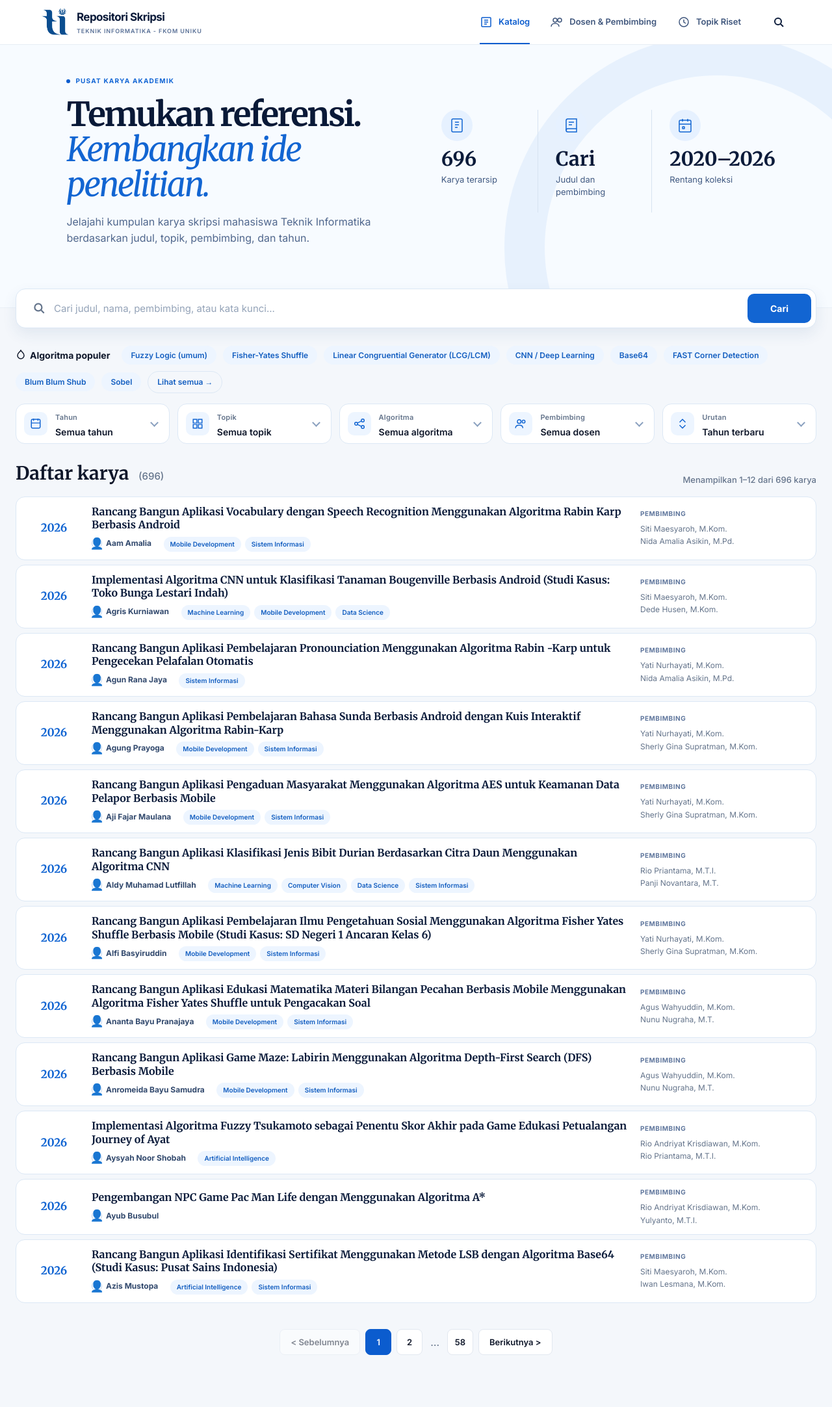
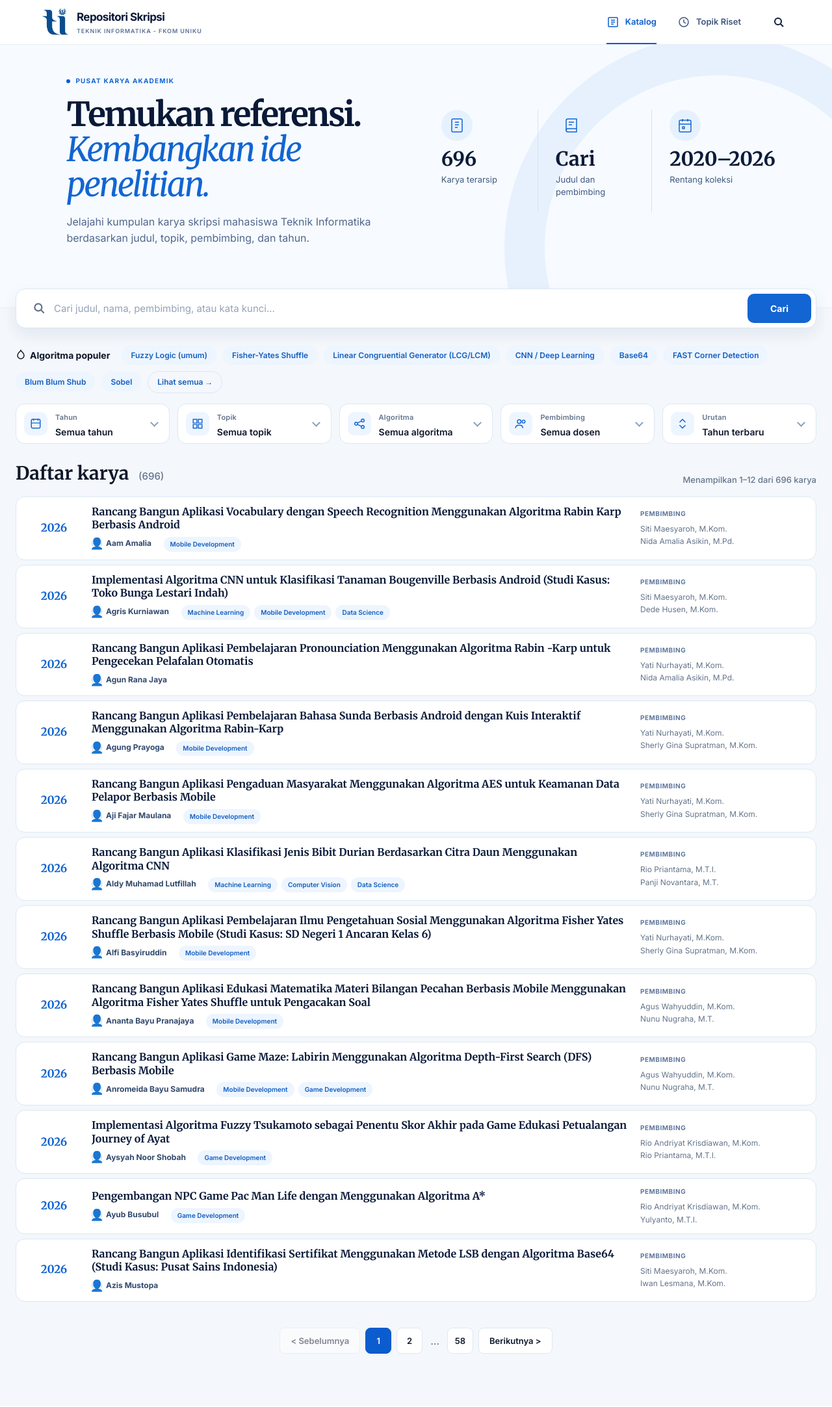
Before and after one commit to dhezhen/repositori_skripsi, a PHP site: page /index.php in a window 1280 px wide. Shown: the whole page at 65% size. After the commit the page ends 2083 px from the top, so only its background shows below. Run offline with PHP 8.4, Linux system fonts and the light colour scheme; data comes from the database, SQL or seed files in the repository.

Commit message:
feat: add GitHub Actions workflow for FTP deployment and update topic keywords and navigation

```diff
--- a/app.js
+++ b/app.js
@@ -12,14 +12,15 @@ let currentPage = 1;
 let debounce;
 
 const topicKeywords = {
-  'Artificial Intelligence': ['artificial intelligence', 'ai', 'sistem pakar', 'cerdas', 'diagnosa', 'diagnosis penyakit'],
+  'Artificial Intelligence': ['artificial intelligence', 'sistem pakar', 'cerdas', 'diagnosa', 'diagnosis penyakit'],
   'Machine Learning': ['machine learning', 'deep learning', 'cnn', 'convolutional neural network', 'neural network', 'transfer learning', 'resnet', 'mobilenet', 'yolo'],
   'Computer Vision': ['pengolahan citra', 'citra digital', 'pengenalan wajah', 'deteksi objek', 'segmentasi', 'pengenalan pola', 'citra', 'gambar', 'computer vision', 'objek', 'wajah'],
-  'Mobile Development': ['mobile', 'android', 'berbasis android', 'smartphone'],
-  'Web Development': ['web', 'website', 'berbasis web'],
-  'Data Science': ['data science', 'data mining', 'klasifikasi', 'prediksi', 'peramalan', 'text mining', 'sentimen', 'sentiment analysis'],
-  'IoT': ['iot', 'internet of things', 'mikrokontroler', 'arduino', 'raspberry', 'sensor'],
-  'Sistem Informasi': ['sistem informasi', 'aplikasi', 'rancang bangun', 'pengembangan sistem', 'sistem pendukung keputusan', 'spk', 'pemilihan', 'penentuan']
+  'Mobile Development': ['mobile', 'android', 'berbasis android', 'smartphone', 'aplikasi mobile', 'm-learning', 'm-commerce'],
+  'Web Development': ['web', 'website', 'berbasis web', 'aplikasi web', 'sistem informasi geografis'],
+  'Data Science': ['data science', 'data mining', 'klasifikasi', 'prediksi', 'peramalan', 'text mining', 'sentimen', 'sentiment analysis', 'rekomendasi'],
+  'Game Development': ['game', 'augmented reality', 'virtual reality', 'permainan', 'role playing game', 'gamifikasi', 'edukasi game'],
+  'IoT': ['iot', 'internet of things', 'mikrokontroler', 'arduino', 'raspberry', 'sensor', 'smart home', 'monitoring berbasis'],
+  'Sistem Informasi': ['sistem informasi', 'sistem informasi manajemen', 'sistem pendukung keputusan', 'spk']
 };
 
 function extractTags(title) {
--- a/index.php
+++ b/index.php
@@ -28,14 +28,15 @@ require __DIR__ . '/algorithms.php';
 
 function get_themes(): array {
     return [
-        'Artificial Intelligence' => ['artificial intelligence', 'ai', 'sistem pakar', 'cerdas', 'diagnosa', 'diagnosis penyakit'],
+        'Artificial Intelligence' => ['artificial intelligence', 'sistem pakar', 'cerdas', 'diagnosa', 'diagnosis penyakit'],
         'Machine Learning' => ['machine learning', 'deep learning', 'cnn', 'convolutional neural network', 'neural network', 'transfer learning', 'resnet', 'mobilenet', 'yolo'],
         'Computer Vision' => ['pengolahan citra', 'citra digital', 'pengenalan wajah', 'deteksi objek', 'segmentasi', 'pengenalan pola', 'citra', 'gambar', 'computer vision', 'objek', 'wajah'],
-        'Mobile Development' => ['mobile', 'android', 'berbasis android', 'smartphone'],
-        'Web Development' => ['web', 'website', 'berbasis web'],
-        'Data Science' => ['data science', 'data mining', 'klasifikasi', 'prediksi', 'peramalan', 'text mining', 'sentimen', 'sentiment analysis'],
-        'IoT' => ['iot', 'internet of things', 'mikrokontroler', 'arduino', 'raspberry', 'sensor'],
-        'Sistem Informasi' => ['sistem informasi', 'aplikasi', 'rancang bangun', 'pengembangan sistem', 'sistem pendukung keputusan', 'spk', 'pemilihan', 'penentuan']
+        'Mobile Development' => ['mobile', 'android', 'berbasis android', 'smartphone', 'aplikasi mobile', 'm-learning', 'm-commerce'],
+        'Web Development' => ['web', 'website', 'berbasis web', 'aplikasi web', 'sistem informasi geografis'],
+        'Data Science' => ['data science', 'data mining', 'klasifikasi', 'prediksi', 'peramalan', 'text mining', 'sentimen', 'sentiment analysis', 'rekomendasi'],
+        'Game Development' => ['game', 'augmented reality', 'virtual reality', 'permainan', 'role playing game', 'gamifikasi', 'edukasi game'],
+        'IoT' => ['iot', 'internet of things', 'mikrokontroler', 'arduino', 'raspberry', 'sensor', 'smart home', 'monitoring berbasis'],
+        'Sistem Informasi' => ['sistem informasi', 'sistem informasi manajemen', 'sistem pendukung keputusan', 'spk']
     ];
 }
 
@@ -167,7 +168,7 @@ if (isset($_GET['admin'])) {
     }
     $message = (string)($_SESSION['import_message'] ?? ''); unset($_SESSION['import_message']);
     ?><!doctype html><html lang="id"><head><meta charset="utf-8"><meta name="viewport" content="width=device-width,initial-scale=1"><meta name="theme-color" content="#0d4f91"><title>Impor Data — Repositori FKOM</title><link rel="icon" href="assets/favicon.ico"><link rel="stylesheet" href="style.css"></head><body>
-    <header class="topbar"><a class="brand" href="./"><img class="brand-icon" src="assets/fkom-icon.png" alt="Logo FKOM"><span class="brand-name">Repositori Skripsi<small>TEKNIK INFORMATIKA - FKOM UNIKU</small></span></a><nav class="top-menu" aria-label="Menu utama"><a href="./">Katalog</a><a href="?statistics=1">Dosen &amp; Pembimbing</a><a href="?topics=1">Topik Riset</a></nav></header>
+    <header class="topbar"><a class="brand" href="./"><img class="brand-icon" src="assets/fkom-icon.png" alt="Logo FKOM"><span class="brand-name">Repositori Skripsi<small>TEKNIK INFORMATIKA - FKOM UNIKU</small></span></a><nav class="top-menu" aria-label="Menu utama"><a href="./">Katalog</a><a href="?topics=1">Topik Riset</a></nav></header>
     <main class="admin-main"><div class="eyebrow"><span></span> KELOLA KOLEKSI</div><h1>Impor data Excel</h1><p>Unggah workbook laporan sidang untuk mengganti data repositori saat ini. Gunakan workbook dengan format sumber yang sama.</p>
       <?php if ($message !== ''): ?><div class="admin-message" role="status"><?= htmlspecialchars($message, ENT_QUOTES, 'UTF-8') ?></div><?php endif; ?>
       <form class="import-form" method="post" enctype="multipart/form-data"><input type="hidden" name="token" value="<?= htmlspecialchars($_SESSION['import_token'], ENT_QUOTES, 'UTF-8') ?>"><label for="workbook">Pilih file workbook (.xlsx)</label><input id="workbook" name="workbook" type="file" accept=".xlsx,application/vnd.openxmlformats-officedocument.spreadsheetml.sheet" required><p>Maksimal 12 MB. Impor akan mengganti seluruh koleksi yang tersimpan.</p><button type="submit">Impor dan perbarui data</button></form>
@@ -209,7 +210,7 @@ if (isset($_GET['topics'])) {
 
     ?><!doctype html><html lang="id"><head><meta charset="utf-8"><meta name="viewport" content="width=device-width,initial-scale=1"><meta name="theme-color" content="#0d4f91"><title>Topik & Algoritma — Repositori FKOM</title><link rel="icon" href="assets/favicon.ico"><link rel="stylesheet" href="style.css">
     </head><body>
-    <header class="topbar"><a class="brand" href="./"><img class="brand-icon" src="assets/fkom-icon.png" alt="Logo FKOM"><span class="brand-name">Repositori Skripsi<small>TEKNIK INFORMATIKA - FKOM UNIKU</small></span></a><nav class="top-menu" aria-label="Menu utama"><a href="./">Katalog</a><a href="?statistics=1">Dosen &amp; Pembimbing</a><a class="current" href="?topics=1" aria-current="page">Topik Riset</a></nav></header>
+    <header class="topbar"><a class="brand" href="./"><img class="brand-icon" src="assets/fkom-icon.png" alt="Logo FKOM"><span class="brand-name">Repositori Skripsi<small>TEKNIK INFORMATIKA - FKOM UNIKU</small></span></a><nav class="top-menu" aria-label="Menu utama"><a href="./">Katalog</a><a class="current" href="?topics=1" aria-current="page">Topik Riset</a></nav></header>
     <main class="stats-page"><div class="eyebrow"><span></span> ANALISIS KOLEKSI</div><h1>Pengelompokan Topik & Algoritma</h1><p class="stats-intro">Statistik penggunaan algoritma/metode dan tema riset berdasarkan ekstraksi kata kunci dari judul skripsi.</p>
       <div class="topic-grid">
         <div class="topic-card">
@@ -230,7 +231,7 @@ if (isset($_GET['topics'])) {
 
 if (isset($_GET['statistics'])) {
     ?><!doctype html><html lang="id"><head><meta charset="utf-8"><meta name="viewport" content="width=device-width,initial-scale=1"><meta name="theme-color" content="#0d4f91"><title>Statistik Pembimbing — Repositori FKOM</title><link rel="icon" href="assets/favicon.ico"><link rel="stylesheet" href="style.css"></head><body>
-    <header class="topbar"><a class="brand" href="./"><img class="brand-icon" src="assets/fkom-icon.png" alt="Logo FKOM"><span class="brand-name">Repositori Skripsi<small>TEKNIK INFORMATIKA - FKOM UNIKU</small></span></a><nav class="top-menu" aria-label="Menu utama"><a href="./">Katalog</a><a class="current" href="?statistics=1" aria-current="page">Dosen &amp; Pembimbing</a><a href="?topics=1">Topik Riset</a></nav></header>
+    <header class="topbar"><a class="brand" href="./"><img class="brand-icon" src="assets/fkom-icon.png" alt="Logo FKOM"><span class="brand-name">Repositori Skripsi<small>TEKNIK INFORMATIKA - FKOM UNIKU</small></span></a><nav class="top-menu" aria-label="Menu utama"><a href="./">Katalog</a><a href="?topics=1">Topik Riset</a></nav></header>
     <main class="stats-page"><div class="eyebrow"><span></span> RINGKASAN KOLEKSI</div><h1>Statistik pembimbing</h1><p class="stats-intro">Jumlah mahasiswa pada data skripsi yang tercatat dibimbing oleh setiap dosen.</p>
       <div class="stats-summary"><div><strong id="stats-total">—</strong><span>skripsi dalam koleksi</span></div><div><strong id="stats-adviser-total">—</strong><span>dosen pembimbing</span></div></div>
       <section class="stats-section"><div class="stats-section-head"><h2>Jumlah bimbingan</h2><span>DIURUTKAN TERBANYAK</span></div><ol id="stats-list" class="stats-list" aria-live="polite"><li class="stats-loading">Memuat statistik…</li></ol></section>
@@ -258,7 +259,6 @@ if (isset($_GET['statistics'])) {
     </a>
     <nav class="top-menu" aria-label="Menu utama">
       <a href="./" class="current" aria-current="page"><svg class="nav-icon" viewBox="0 0 20 20" fill="none" stroke="currentColor" stroke-width="1.5"><path d="M4 3h12a1 1 0 011 1v12a1 1 0 01-1 1H4a1 1 0 01-1-1V4a1 1 0 011-1z"/><path d="M7 7h6M7 10h6M7 13h4"/></svg> Katalog</a>
-      <a href="?statistics=1"><svg class="nav-icon" viewBox="0 0 20 20" fill="none" stroke="currentColor" stroke-width="1.5"><circle cx="7" cy="7" r="3"/><circle cx="14" cy="7" r="3"/><path d="M1 17c0-3 2.5-5 6-5s6 2 6 5"/></svg> Dosen &amp; Pembimbing</a>
       <a href="?topics=1"><svg class="nav-icon" viewBox="0 0 20 20" fill="none" stroke="currentColor" stroke-width="1.5"><circle cx="10" cy="10" r="7"/><path d="M10 6v4l3 2"/></svg> Topik Riset</a>
       <button class="search-btn" aria-label="Cari"><svg viewBox="0 0 20 20" fill="none" stroke="currentColor" stroke-width="2"><circle cx="9" cy="9" r="5"/><path d="M13 13l4 4"/></svg></button>
     </nav>
@@ -321,7 +321,11 @@ if (isset($_GET['statistics'])) {
         </label>
         <label class="filter-control">
           <svg class="filter-icon" viewBox="0 0 16 16" fill="none" stroke="currentColor" stroke-width="1.3"><path d="M2 2h5v5H2zM9 2h5v5H9zM2 9h5v5H2zM9 9h5v5H9z"/></svg><span>Topik</span>
-          <select id="topic"><option value="">Semua topik</option><option value="artificial intelligence">Artificial Intelligence</option><option value="machine learning">Machine Learning</option><option value="computer vision">Computer Vision</option><option value="mobile development">Mobile Development</option><option value="web development">Web Development</option><option value="data science">Data Science</option><option value="iot">IoT</option><option value="sistem informasi">Sistem Informasi</option></select>
+          <select id="topic"><option value="">Semua topik</option><?php
+            foreach (array_keys(get_themes()) as $theme) {
+                echo '<option value="' . htmlspecialchars(strtolower($theme), ENT_QUOTES, 'UTF-8') . '">' . htmlspecialchars($theme, ENT_QUOTES, 'UTF-8') . '</option>';
+            }
+          ?></select>
         </label>
         <label class="filter-control">
           <svg class="filter-icon" viewBox="0 0 16 16" fill="none" stroke="currentColor" stroke-width="1.3"><circle cx="3.5" cy="8" r="2"/><circle cx="12.5" cy="3.5" r="2"/><circle cx="12.5" cy="12.5" r="2"/><path d="M5.3 7l5.4-2.6M5.3 9l5.4 2.6"/></svg><span>Algoritma</span>
@@ -353,6 +357,6 @@ if (isset($_GET['statistics'])) {
     <section id="results" class="records" aria-live="polite"></section>
     <nav id="pagination" class="pagination" aria-label="Navigasi halaman"></nav>
   </main>
-  <script src="app.js" defer></script>
+  <script src="app.js?v=4" defer></script>
 </body>
 </html>
```
Also changed, not shown: .github/workflows/deploy.yml (added).
